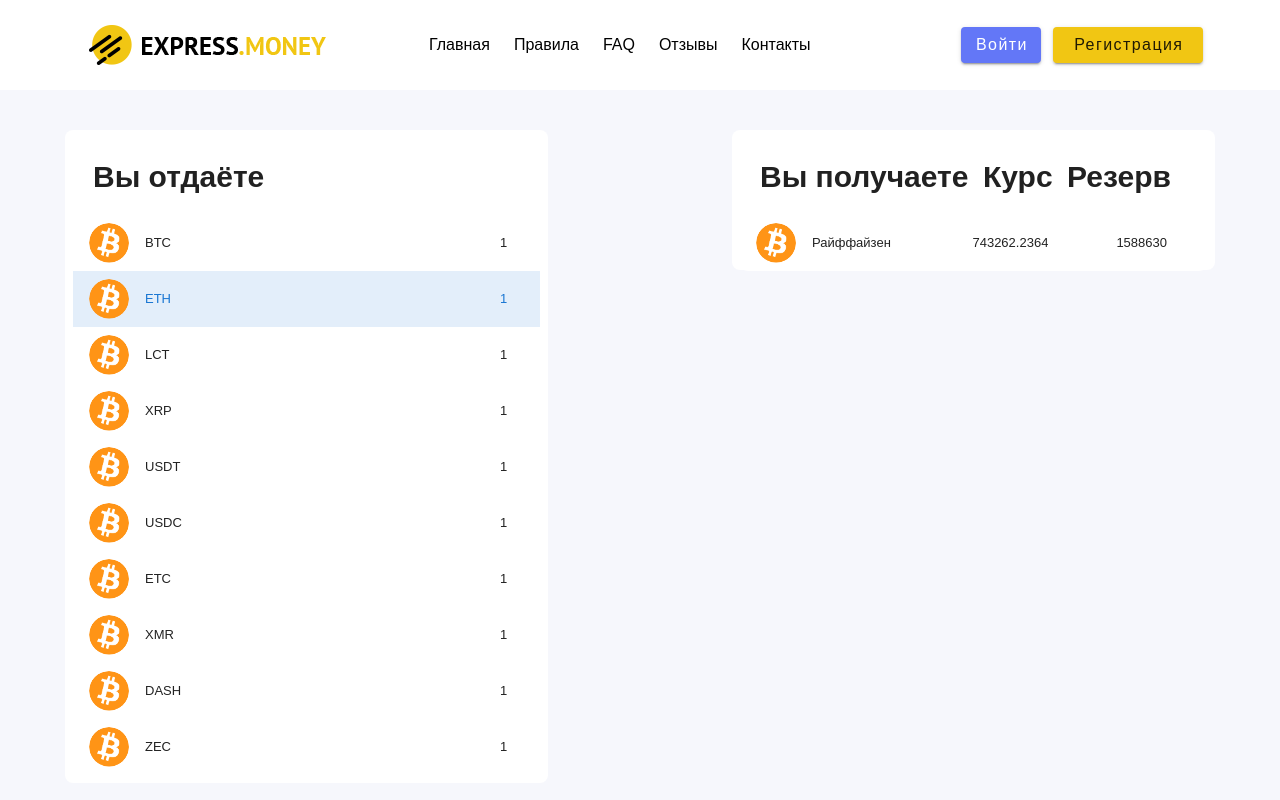
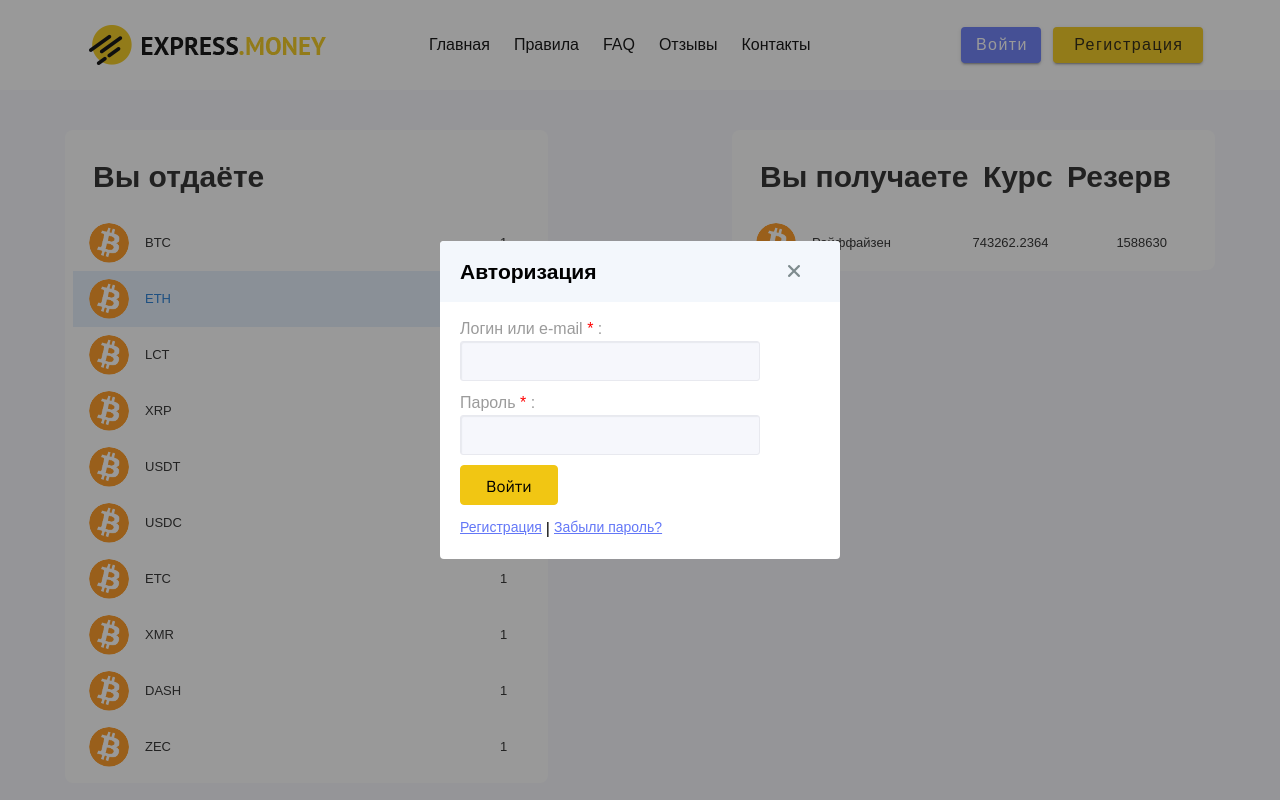
Before and after one commit to Danil112227/Express_Money, a Vue app in the folder express_money/: page /#/ in a window 1280 px wide. Both pictures are taken after a click on the button "Войти". Shown: the top 800 px of the page. Built offline with nearby package versions, Linux system fonts and the light colour scheme.

Commit message:
доделал форму логина, привязал логику

```diff
--- a/express_money/src/components/AppBar.vue
+++ b/express_money/src/components/AppBar.vue
@@ -64,12 +64,29 @@
 
 
         <v-spacer />
+        <template v-if="user">
+          Привет {{ user.name }}
+          <v-btn
+            class="white--text text-capitalize px-10 ml-3"
+            large
+            color="#6377F7"
+            max-height="36"
+            max-width="62"
+            @click="$store.dispatch('logout')"
+          >
+            Выйти
+          </v-btn>
+        </template>
+        <template
+          v-else
+        >
           <v-btn
             class="white--text text-capitalize px-10"
             large
             color="#6377F7"
             max-height="36"
             max-width="62"
+            @click="showPopup"
           >
             Войти
           </v-btn>
@@ -81,17 +98,51 @@
           >
             Регистрация
           </v-btn>
+        </template>
       </v-container>
     </v-app-bar>
     <v-main class="grey lighten-3">
       <router-view />
     </v-main>
+
+
+    <v-overlay :value="isPopupShowing">
+      <LoginForm
+        @closePopup="onClosePopup"
+      />
+    </v-overlay>
   </v-app>
 </template>
 
 
 <script>
+  import LoginForm from "@/components/LoginForm.vue";
+
+
+
 export default {
+  components: {
+    LoginForm,
+},
+methods: {
+  onClosePopup () {
+    this.isPopupShowing = false
+  },
+  showPopup () {
+    this.isPopupShowing = true
+  }
+},
+data () {
+  return {
+    isPopupShowing: false
+  }
+
+},
+computed: {
+  user () {
+    return this.$store.state.user
+  }
+}
 
 }
 </script>
@@ -100,6 +151,7 @@ export default {
 
 <style lang='scss'>
     @import url('https://fonts.googleapis.com/css2?family=IBM+Plex+Sans&display=swap');
+
 
 
     $body-font-family: 'IMB Plex Sans';
@@ -132,6 +184,10 @@ export default {
       margin-right: 0;
     }
 
+    .topmenu a {
+      color: #000 !important;
+    }
+
     a {
       display: block;
       padding: 10px 0;
@@ -139,10 +195,6 @@ export default {
       text-decoration: none;
       outline: none;
       transition: .5s linear;
-    }
-
-    .v-application a {
-      color: black !important;
     }
 
     .v-application a:hover {
--- /dev/null
+++ b/express_money/src/components/AppInput.vue
@@ -0,0 +1,74 @@
+<template>
+  <div class="form__field">
+    <div class="form__field__label">
+      <label for="form_field_id-1-logmail">
+        <span class="form__field__label__ins">
+          {{ title }}
+          <span class="req">*</span>
+          :
+        </span>
+      </label>
+    </div>
+    <div class="form__field__ins">
+      <input
+        @input="onInput"
+        type="text"
+        id="form_field_id-1-logmail"
+        :value="value"
+      >
+    </div>
+  </div>
+</template>
+
+<script>
+    export default {
+        props: {
+            title: {
+                type: String,
+                default: ""
+            },
+            value: {
+                type: String,
+                default: ""
+            }
+
+        },
+       methods: {
+        onInput (event) {
+            this.$emit('input', event.target.value)
+        }
+       }
+    }
+</script>
+
+<style>
+    .form__field {
+    width: 100%;
+    padding-bottom: 10px;
+  }
+
+  .form__field__label__ins {
+    color: #9B9B9B;
+    padding-bottom: 3px;
+  }
+
+  .form__field__ins input {
+    border: 1px solid #e8e9ef;
+  box-shadow: inset 1px 1px 1px #e8e9ef;
+  background: #f6f7fc;
+  border-radius: 3px;
+  width: 100%;
+  -webkit-box-sizing: border-box;
+  color: #000;
+  height: 40px;
+  width: 300px;
+  max-width: 100%;
+  padding: 0 15px;
+  font: 13px/40px 'IBM Plex Sans', sans-serif;
+  outline: none;
+  }
+
+  .req {
+      color: red;
+  }
+</style>
--- /dev/null
+++ b/express_money/src/components/LoginForm.vue
@@ -0,0 +1,146 @@
+<template>
+  <form
+    @submit.prevent="onSubmit"
+    class="log__form__wrapper"
+  >
+    <div class="log__form__title d-flex justify-space-between">
+      <h3>Авторизация</h3>
+      <button @click="$emit('closePopup')">
+        <img
+          src="@/assets/close.png"
+          alt="close"
+        >
+      </button>
+    </div>
+    <div class="log__form__content">
+      <AppInput
+        title="Логин или e-mail"
+        v-model="email"
+      />
+      <AppInput
+        title="Пароль"
+        v-model="password"
+      />
+      <div class="login__buttom pb-3">
+        <input
+          type="submit"
+          formtarget="_top"
+          name="submit"
+          class="rb_submit"
+          value="Войти"
+        >
+      </div>
+      <div class="rb__line d-flex justify-start pb-2">
+        <a
+          href="https://express.money/register/"
+          class="window_join pr-1"
+        >Регистрация</a>
+        |
+        <a
+          href="https://express.money/lostpass/"
+          class="window_join pl-1"
+        >Забыли пароль?</a>
+      </div>
+    </div>
+    <div
+      class="error__login"
+      v-if="error"
+    >
+      {{ error }}
+    </div>
+  </form>
+</template>
+
+<script>
+  import AppInput from "@/components/AppInput.vue"
+
+  export default {
+    components: {
+      AppInput
+    },
+    data () {
+      return {
+        email: '',
+        password:'',
+        error: ''
+      }
+    },
+    methods: {
+      onSubmit () {
+        try {
+        this.$store.dispatch('login', {login:this.email, password:this.password})
+        this.error = ''
+        this.$emit('closePopup')
+      } catch (error) {
+        this.error = error
+      }
+      }
+    },
+    watch: {
+      email () {
+        this.error = ''
+      },
+      password () {
+        this.error = ''
+      }
+    }
+  }
+
+</script>
+
+<style>
+
+  .log__form__wrapper {
+    position: relative;
+    width: 400px;
+    margin: 0 auto;
+    color: #000;
+    padding: 0px 20px 10px;
+    background: #fff;
+    border-radius: 4px;
+  }
+
+  .log__form__title {
+      font-size: 18px;
+      font-weight: 600;
+      background: #f3f7fc;
+      padding: 15px 40px 15px 20px;
+      margin: 0 -20px 15px;
+      border-radius: 4px 4px 0 0;
+  }
+  .log__form__title h3 {
+      font-weight: 600;
+  }
+
+  .login__buttom input {
+    border: 1px solid #f1c613;
+    background: #f1c613;
+    border-radius: 4px;
+    max-width: 100%;
+    box-sizing: border-box;
+    -moz-box-sizing: border-box;
+    -webkit-box-sizing: border-box;
+    color: #000;
+    cursor: pointer;
+    height: 40px;
+    padding: 0 25px;
+    font: 16px/40px 'IBM Plex Sans', sans-serif;
+  }
+
+
+  .window_join {
+    text-decoration: underline !important;
+    font-size: 14px !important;
+    color: #6377F7 !important;
+    margin: 0;
+    padding: 0;
+  }
+
+  .error__login {
+    padding: 14px 20px;
+    border-radius: 3px;
+    background: #f8dfdf !important;
+    margin: 0 0 20px 0;
+    font-size: 14px;
+  }
+</style>
--- a/express_money/src/pages/MainPage.vue
+++ b/express_money/src/pages/MainPage.vue
@@ -57,7 +57,7 @@ export default {
     ReserveList,
     ServiceQualityInfo,
     FooterEnd,
-    PartnerService
+    PartnerService,
 },
     data () {
       return {
--- a/express_money/src/store/index.js
+++ b/express_money/src/store/index.js
@@ -3,14 +3,57 @@ import Vuex from 'vuex'
 
 Vue.use(Vuex)
 
+const users = {
+  1:{ name:'Данил', password:  '1111'},
+  2:{ name:'Алексей', password: '0000'}
+}
+
+const logins = {
+  Danil:{
+    userId: 1
+  },
+  Alexey:{
+    userId: 2
+  },
+  "+79184354325":{
+    userId: 1
+  }
+}
+
+function loginBackend (login, password) {
+  if (logins[login]) {
+    const activeUserId = logins[login].userId
+    if (users[activeUserId].password === password) {
+      return {name: users[activeUserId].name}
+    }
+  }
+  throw new Error ('Ошибка! Неккоректный пароль')
+}
+
 export default new Vuex.Store({
   state: {
+    user: null
   },
   getters: {
   },
   mutations: {
+    clearUser (state) {
+      state.user = null
+    },
+
+    setUser (state, user) {
+      state.user = user
+    }
   },
   actions: {
+    login (state, loginData) {
+        const user = loginBackend(loginData.login, loginData.password)
+        state.commit('setUser', user)
+    },
+
+    logout (state) {
+      state.commit('clearUser')
+    }
   },
   modules: {
   }
```
Also changed, not shown: express_money/src/assets/close.png (added). Lines whose indentation alone changed are shown as unchanged.
